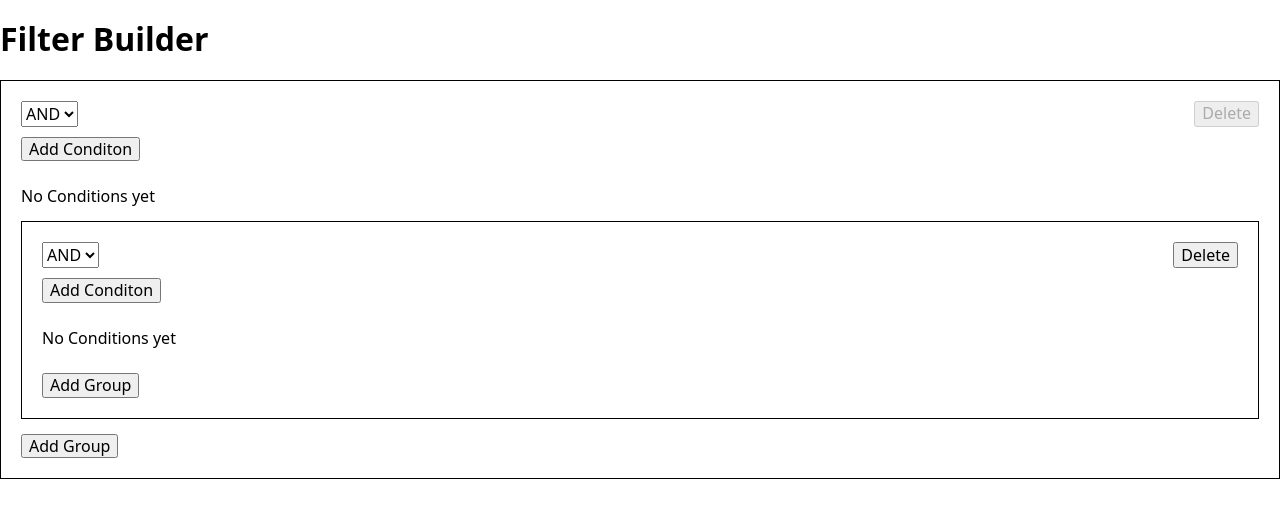
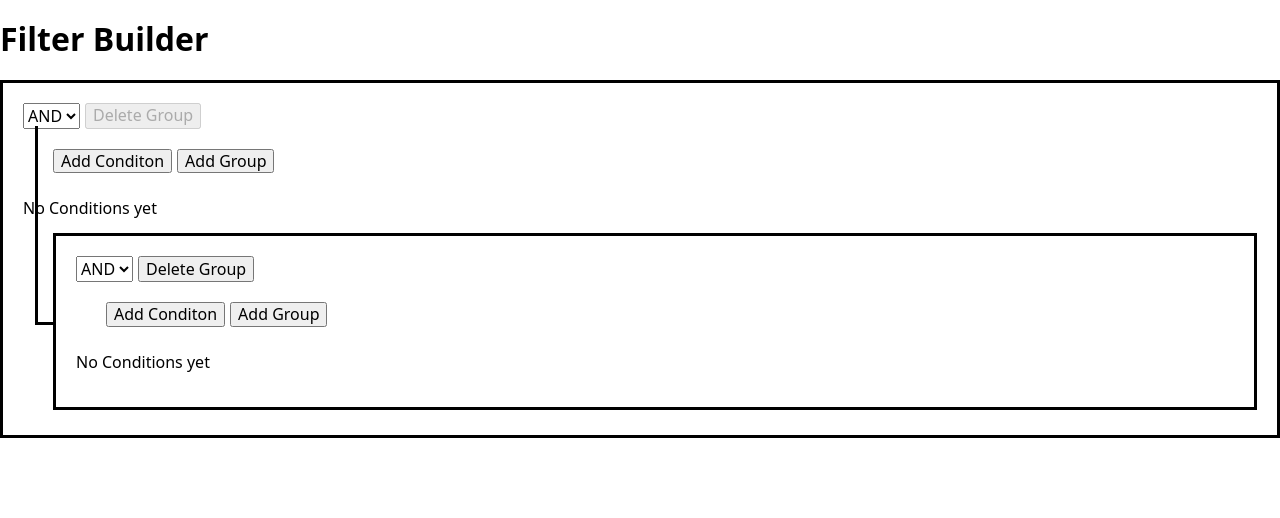
Before and after one commit to itromy/Filter-Builder-UI, a React (Vite) app: page / in a window 1280 px wide. Both pictures are taken after a click on the button "Add Group". Shown: the top 518 px of the page. Built offline with nearby package versions, Linux system fonts and the light colour scheme.

Commit message:
style(): show tree structure

```diff
--- a/src/components/Condition/Condition.tsx
+++ b/src/components/Condition/Condition.tsx
@@ -157,9 +157,7 @@ export default function Condition(props: ConditionProps) {
     });
   };
 
-  const handleDelete = () => {
-    deleteCondition(parentId, id);
-  };
+  const handleDelete = () => deleteCondition(parentId, id);
 
   const handleValueChange = (value: string | Date | boolean | number) => {
     setCondition({
--- a/src/components/Group/Group.module.css
+++ b/src/components/Group/Group.module.css
@@ -1,23 +1,71 @@
-.group {
+.groupOuter {
   padding: 20px;
-  border: 1px solid black;
-  margin-bottom: 5px;
+  border: 3px solid black;
+}
+
+.groupInner {
+  position: relative;
+}
+
+.groupInner:before {
+  width: 3px;
+  height: calc(100% - 23px);
+  content: '';
+  background: black;
+  position: absolute;
+  left: 12px;
+  top: 23px;
+  z-index: 1;
+}
+
+.emptyGroup:before {
+  display: none;
 }
 
 .header {
   margin-bottom: 10px;
   display: flex;
-  justify-content: space-between;
+}
+
+.deleteGroup {
+  margin-left: 5px;
 }
 
 .conditions {
   margin-bottom: 10px;
 }
 
-.addConditionButton {
-  margin-bottom: 10px;
+.buttons {
+  padding: 10px 30px;
 }
 
 .addGroupButton {
-  margin-top: 10px;
+  margin-left: 5px;
 }
+
+.treeNode {
+  padding-left: 30px;
+  position: relative;
+  margin-bottom: 5px;
+}
+
+.treeNode::before {
+  width: 18px;
+  height: 3px;
+  background-color: black;
+  content: '';
+  position: absolute;
+  left: 12px;
+  top: 50%;
+}
+
+.treeNode:last-child:after {
+  content: '';
+  background: white;
+  left: 0;
+  bottom: 0;
+  height: calc(50% - 3px);
+  width: 30px;
+  position: absolute;
+  z-index: 2;
+}
--- a/src/components/Group/Group.tsx
+++ b/src/components/Group/Group.tsx
@@ -11,42 +11,80 @@ export default function Group(props: GroupProps) {
 
   const render = () => {
     return (
-      <div className={classes.group} key={id}>
+      <div className={classes.groupOuter} key={id}>
+        <div
+          className={`${classes.groupInner} ${!groups.length && !conditions.length ? classes.emptyGroup : ''}`}
+        >
+          {renderHeader()}
+          {renderButtons()}
+          {renderCondtions()}
+          {renderNestedGroups()}
+        </div>
+      </div>
+    );
+  };
+
+  const renderHeader = () => {
+    return (
       <div className={classes.header}>
         <select value={operator} onChange={changeGroupOperator}>
           <option value={GroupOperators.And}>AND</option>
           <option value={GroupOperators.Or}>OR</option>
         </select>
-          <button onClick={handleDeleteGroup} disabled={disableDelete}>
-            Delete
+        <button
+          className={classes.deleteGroup}
+          onClick={handleDeleteGroup}
+          disabled={disableDelete}
+        >
+          Delete Group
         </button>
       </div>
+    );
+  };
 
-        <div>
-          <div className={classes.conditions}>
+  const renderButtons = () => {
+    return (
+      <div className={classes.buttons}>
         <button className={classes.addConditionButton} onClick={handleAddCondition}>
           Add Conditon
         </button>
+        <button className={classes.addGroupButton} onClick={handleAddGroup}>
+          Add Group
+        </button>
+      </div>
+    );
+  };
+
+  const renderCondtions = () => {
+    return (
+      <>
         {conditions.length ? (
-              conditions.map((condition) => <Condition id={condition.id} parentId={id} />)
+          conditions.map((condition) => (
+            <div className={classes.treeNode}>
+              <Condition id={condition.id} parentId={id} />
+            </div>
+          ))
         ) : (
           <p>No Conditions yet</p>
         )}
-          </div>
+      </>
+    );
+  };
+
+  const renderNestedGroups = () => {
+    return (
+      <>
         {groups.map((childGroup) => (
+          <div className={classes.treeNode}>
             <Group
               id={childGroup.id}
               operator={childGroup.operator}
               groups={childGroup.groups}
               conditions={childGroup.conditions}
             />
+          </div>
         ))}
-
-          <button className={classes.addGroupButton} onClick={handleAddGroup}>
-            Add Group
-          </button>
-        </div>
-      </div>
+      </>
     );
   };
 
@@ -54,22 +92,17 @@ export default function Group(props: GroupProps) {
     const { value } = e.target;
 
     setOperator(value as GroupOperatorType);
+
     updateGroup(id, {
       operator: value as GroupOperatorType,
     });
   };
 
-  const handleAddGroup = () => {
-    addGroup(id);
-  };
+  const handleAddGroup = () => addGroup(id);
 
-  const handleDeleteGroup = () => {
-    deleteGroup(id);
-  };
+  const handleDeleteGroup = () => deleteGroup(id);
 
-  const handleAddCondition = () => {
-    addCondition(id);
-  };
+  const handleAddCondition = () => addCondition(id);
 
   return render();
 }
```
Lines whose indentation alone changed are shown as unchanged.
